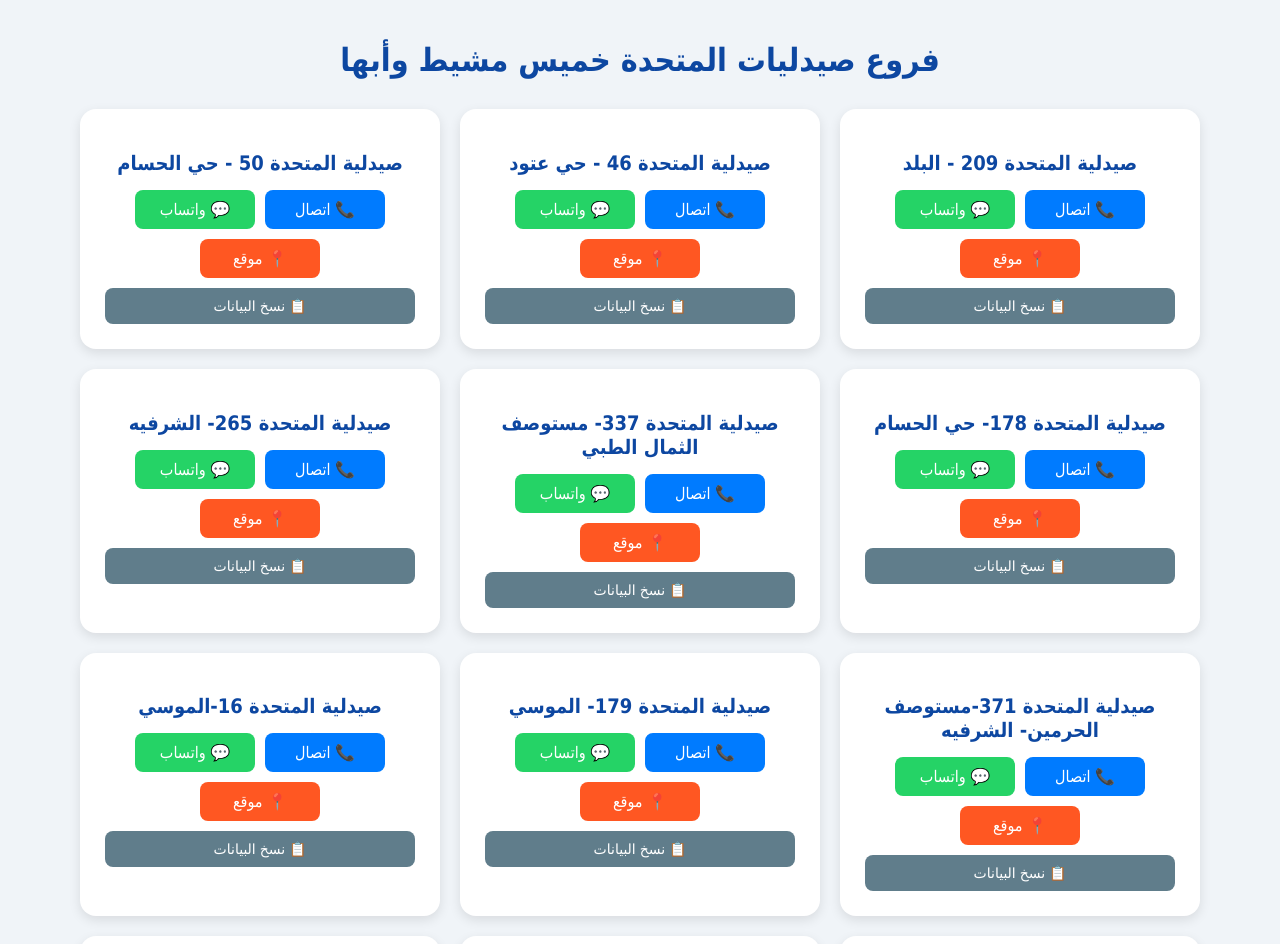
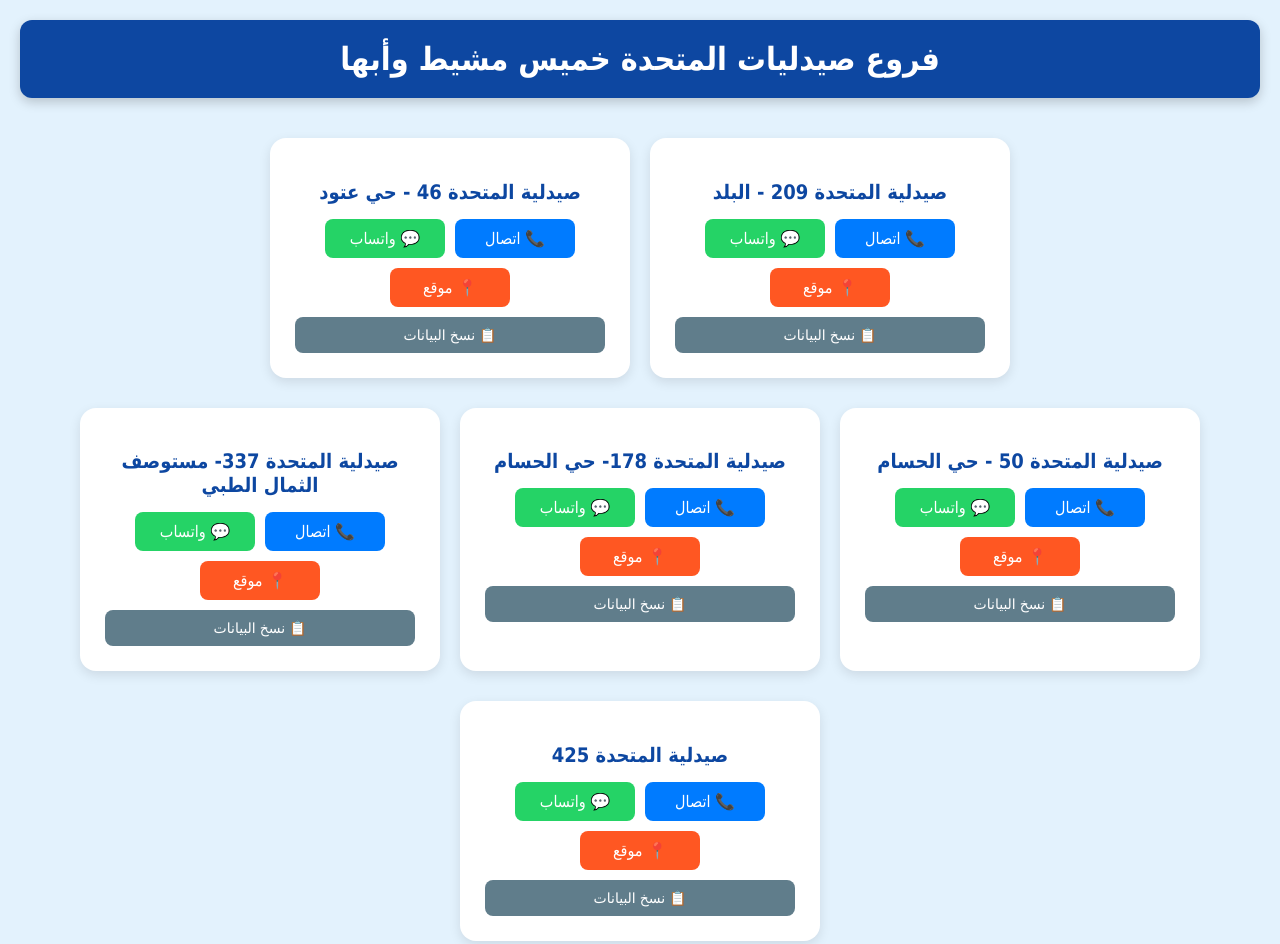
Before and after one commit to MGawesh/location, a plain HTML site: page index.html in a window 1280 px wide. Shown: the top 944 px of the page. Drawn offline with Linux system fonts and the light colour scheme.

Commit message:
Update index.html

```diff
--- a/index.html
+++ b/index.html
@@ -6,24 +6,33 @@
   <style>
     body {
       font-family: 'Tahoma', sans-serif;
-      background-color: #f0f4f8;
+      background-color: #e3f2fd;
       margin: 0;
       padding: 20px;
       direction: rtl;
       text-align: center;
     }
 
-    h1 {
-      color: #0d47a1;
-      font-size: 32px;
-      margin-bottom: 30px;
+    .header-box {
+      background-color: #0d47a1;
+      color: white;
+      padding: 20px;
+      border-radius: 12px;
+      margin-bottom: 40px;
+      box-shadow: 0 4px 12px rgba(0,0,0,0.2);
     }
 
-    .cards-container {
+    .header-box h1 {
+      margin: 0;
+      font-size: 32px;
+    }
+
+    .row {
       display: flex;
+      justify-content: center;
       flex-wrap: wrap;
-      justify-content: center;
       gap: 20px;
+      margin-bottom: 30px;
     }
 
     .card {
@@ -98,9 +107,18 @@
 </head>
 <body>
 
+  <div class="header-box">
     <h1>فروع صيدليات المتحدة خميس مشيط وأبها</h1>
+  </div>
 
-  <div class="cards-container"></div>
+  <div class="row"></div>
+  <div class="row"></div>
+  <div class="row"></div>
+  <div class="row"></div>
+  <div class="row"></div>
+  <div class="row"></div>
+  <div class="row"></div>
+  <div class="row"></div>
 
   <div class="footer-icons">
     <a href="https://unitedpharmacy.sa/ar/monthly-magazine">📘 مجلة العروض</a>
@@ -108,27 +126,43 @@
   </div>
 
   <script>
-    const branches = [
+    const groups = [
+      [
         ["صيدلية المتحدة 209 - البلد", "+966557216730", "https://wa.me/966557216730", "https://maps.app.goo.gl/u5RDS1Tz29sSchr76?g_st=ipc"],
-      ["صيدلية المتحدة 46 - حي عتود", "+966552689895", "https://wa.me/966552689895", "https://maps.app.goo.gl/W6QuFENfufWvSema6?g_st=ipc"],
+        ["صيدلية المتحدة 46 - حي عتود", "+966552689895", "https://wa.me/966552689895", "https://maps.app.goo.gl/W6QuFENfufWvSema6?g_st=ipc"]
+      ],
+      [
         ["صيدلية المتحدة 50 - حي الحسام", "+966551208147", "https://wa.me/966551208147", "https://maps.app.goo.gl/YkdHPxT4jZLVuRmc8"],
         ["صيدلية المتحدة 178- حي الحسام", "+966539657074", "https://wa.me/966539657074", "https://maps.app.goo.gl/Y9EXTLcNwPfdUWAQA"],
-      ["صيدلية المتحدة 337- مستوصف الثمال الطبي", "+966539057750", "https://wa.me/966539057750", "https://maps.app.goo.gl/AyvbwJyBetPJXKt66?g_st=ipc"],
+        ["صيدلية المتحدة 337- مستوصف الثمال الطبي", "+966539057750", "https://wa.me/966539057750", "https://maps.app.goo.gl/AyvbwJyBetPJXKt66?g_st=ipc"]
+      ],
+      [
+        ["صيدلية المتحدة 425", "+966554738", "https://wa.me/966554738", "https://maps.app.goo.gl/mpSZKFBPfRfWxHmQ9?g_st=ipc"]
+      ],
+      [
         ["صيدلية المتحدة 265- الشرفيه", "+966555026471", "https://wa.me/966555026471", "https://maps.app.goo.gl/onSHEQxkhyXmJx8p8?g_st=ipc"],
-      ["صيدلية المتحدة 371-مستوصف الحرمين- الشرفيه", "+966534939258", "https://wa.me/966534939258", "https://maps.app.goo.gl/s2hQVeTvgJFBTSLF8?g_st=ipc"],
-      ["صيدلية المتحدة 179- الموسي", "+966539627072", "https://wa.me/966539627072", "https://maps.app.goo.gl/4WXqgPXCzfJE2tE29?g_st=ipc"],
-      ["صيدلية المتحدة 16-الموسي", "+966554390471", "https://wa.me/966554390471", "https://maps.app.goo.gl/1HrFdZPRgGA8PfGXA"],
-      ["صيدلية المتحدة 70- الحي الراقي", "+966554576287", "https://wa.me/966554576287", "https://maps.app.goo.gl/ycu9KYV7vxm6475GA?g_st=ipc"],
+        ["صيدلية المتحدة 371-مستوصف الحرمين- الشرفيه", "+966534939258", "https://wa.me/966534939258", "https://maps.app.goo.gl/s2hQVeTvgJFBTSLF8?g_st=ipc"]
+      ],
+      [
         ["صيدلية المتحدة 25-حي الرونه", "+966551337103", "https://wa.me/966551337103", "https://maps.app.goo.gl/RGEd9V2uyWjZzQJu7?g_st=ipc"],
         ["صيدلية المتحدة 175- الرصراص", "+966539643707", "https://wa.me/966539643707", "https://maps.app.goo.gl/f96Rq2GB2FMTtVEE7?g_st=ipc"],
-      ["صيدلية المتحدة 425", "+966554738", "https://wa.me/966554738", "https://maps.app.goo.gl/mpSZKFBPfRfWxHmQ9?g_st=ipc"],
+        ["صيدلية المتحدة 266", "+966000000000", "https://wa.me/966000000000", "https://maps.google.com"]
+      ],
+      [
+        ["صيدلية المتحدة 179- الموسي", "+966539627072", "https://wa.me/966539627072", "https://maps.app.goo.gl/4WXqgPXCzfJE2tE29?g_st=ipc"],
+        ["صيدلية المتحدة 70- الحي الراقي", "+966554576287", "https://wa.me/966554576287", "https://maps.app.goo.gl/ycu9KYV7vxm6475GA?g_st=ipc"],
+        ["صيدلية المتحدة 16-الموسي", "+966554390471", "https://wa.me/966554390471", "https://maps.app.goo.gl/1HrFdZPRgGA8PfGXA"]
+      ],
+      [
         ["صيدلية المتحدة 298", "+966555038569", "https://wa.me/966555038569", "https://maps.app.goo.gl/aEwUUsSWbo3dpxCy6?g_st=ipc"],
         ["صيدلية المتحدة 176-ابها", "+966552816395", "https://wa.me/966552816395", "https://maps.app.goo.gl/3P8Ti8VCTjpxXaJ8A?g_st=ipc"],
         ["صيدلية المتحدة 141- ابها", "+966554084738", "https://wa.me/966554084738", "https://maps.app.goo.gl/H7eRT1XoSW6CwJjo8?g_st=ipc"]
+      ]
     ];
 
-    const container = document.querySelector('.cards-container');
-    branches.forEach(([name, phone, whatsapp, location]) => {
+    const rows = document.querySelectorAll('.row');
+    groups.forEach((group, i) => {
+      group.forEach(([name, phone, whatsapp, location]) => {
         const card = document.createElement('div');
         card.className = 'card';
         card.innerHTML = `
@@ -140,7 +174,8 @@
           </div>
           <button class="copy-btn" onclick="copyRow('${name}','${phone}','${whatsapp}','${location}')">📋 نسخ البيانات</button>
         `;
-      container.appendChild(card);
+        rows[i].appendChild(card);
+      });
     });
 
     function copyRow(name, phone, whatsapp, location) {
```
Lines whose indentation alone changed are shown as unchanged.
